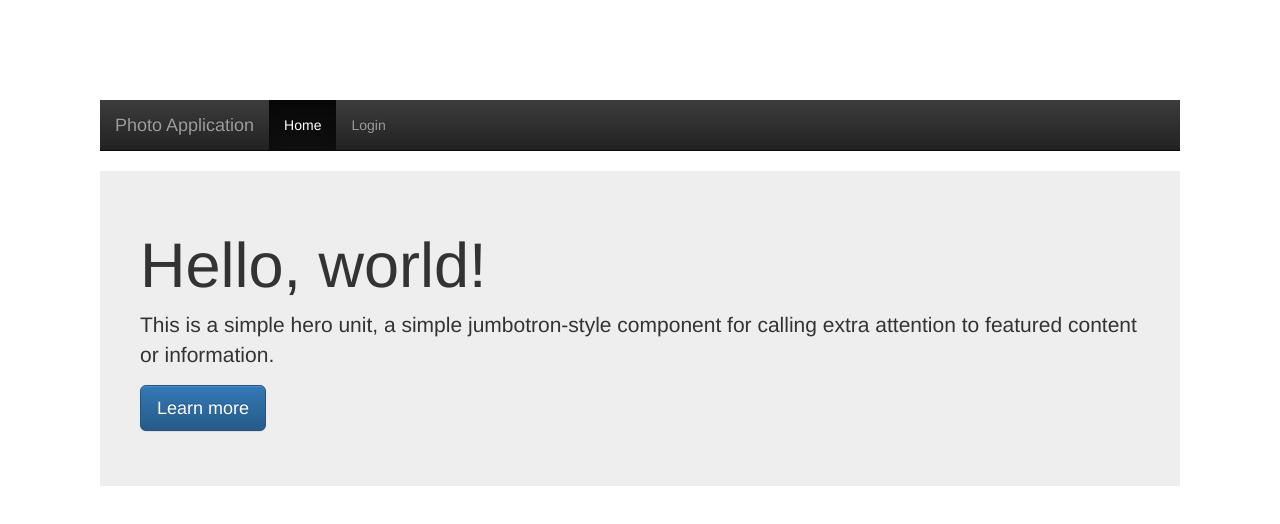
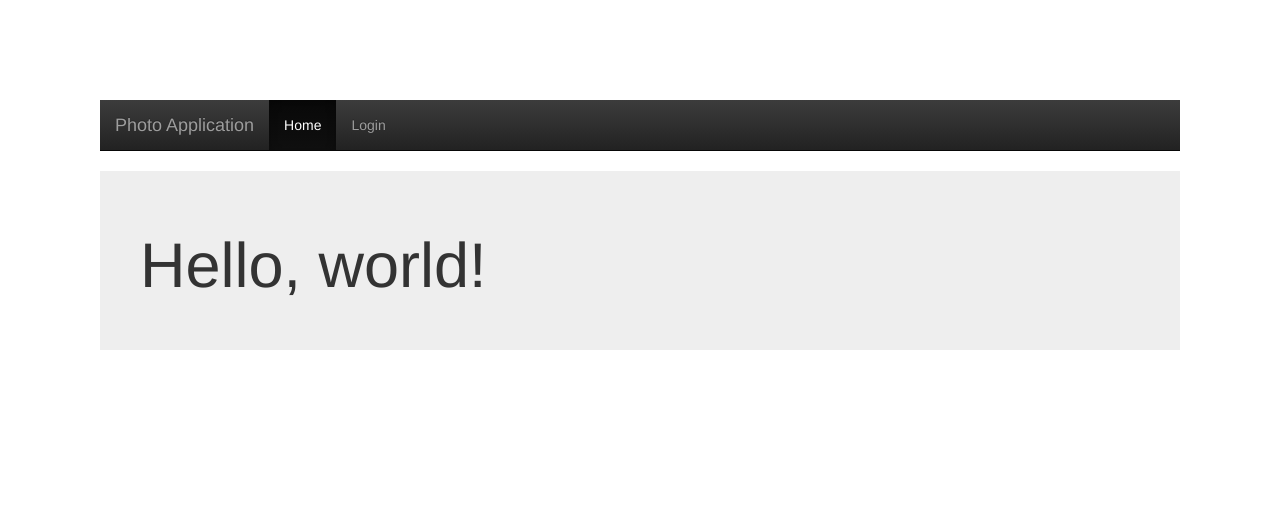
Before and after one commit to amyhliao/photoApp, a website: page views/index.html in a window 1280 px wide. Drawn offline with nearby package versions, Linux system fonts and the light colour scheme.

Commit message:
Continue to remove unnecessary code in index html file

```diff
--- a/views/index.html
+++ b/views/index.html
@@ -26,8 +26,8 @@
       </nav>
       <div class="jumbotron"  style="padding:40px;">
         <h1>Hello, world!</h1>
-        <p>This is a simple hero unit, a simple jumbotron-style component for calling extra attention to featured content or information.</p>
-        <p><a class="btn btn-primary btn-lg" href="#" role="button">Learn more</a></p>
+<!--         <p>This is a simple hero unit, a simple jumbotron-style component for calling extra attention to featured content or information.</p>
+        <p><a class="btn btn-primary btn-lg" href="#" role="button">Learn more</a></p> -->
       </div>
     </div>
   </body>
```
